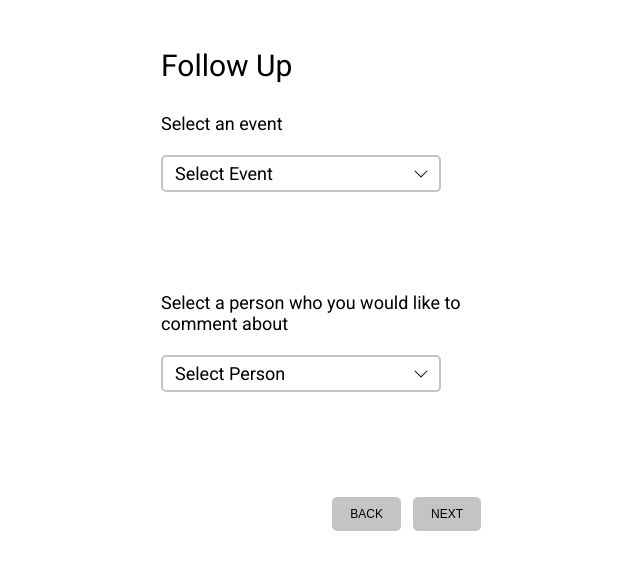
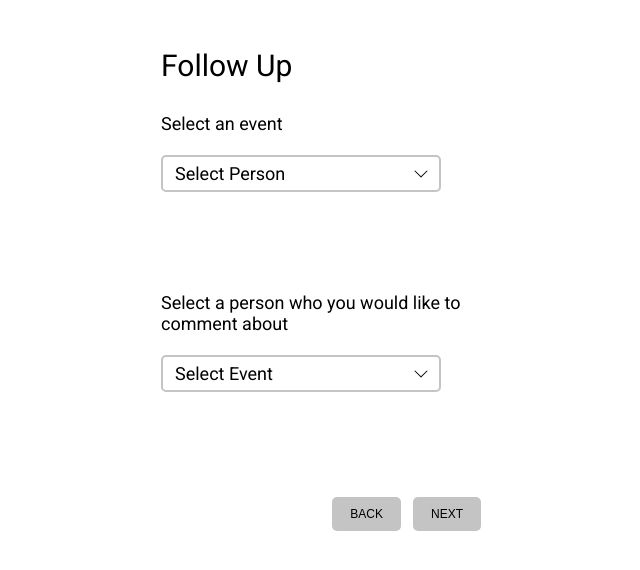
Before and after one commit to DavidRSoftware/dating-organization-react.js, a React (Create React App) app: page /follow-up in a window 1280 px wide. Shown: the top 570 px of the page, without its empty margins (319-959 px from the left). Built offline with nearby package versions, Linux system fonts and the light colour scheme.

Commit message:
updated select menu functionality

```diff
--- a/src/components/pages/FollowUp.js
+++ b/src/components/pages/FollowUp.js
@@ -8,6 +8,8 @@ function FollowUp() {
       const [isPeopleListOpen, setIsPeopleListOpen] = useState(false);
       const [eventState, setEventState] = useState(eventData);
       const [peopleState, setPeopleState] = useState(peopleData);
+      const [peopleDropdownHeaderTitle, setPeopleDropdownHeaderTitle] = useState("Select Event");
+      const [eventsDropdownHeaderTitle, setEventsDropdownHeaderTitle] = useState("Select Person");
 
       const peopleListRef = useRef(null);
       const eventListRef = useRef(null);
@@ -35,23 +37,29 @@ function FollowUp() {
       }
 
       const selectPeopleItem = id => {
+            let title = "";
             const tempArray = peopleState.map((item) => {
                   if (item.id === id) {
+                        title = item.name;
                         return { ...item, selected: true };
                   }
                   return { ...item, selected: false };
             });
+            setPeopleDropdownHeaderTitle(title);
             setPeopleState(tempArray);
             setIsPeopleListOpen(false);
       }
 
       const selectEventItem = id => {
+            let title = "";
             const tempArray = eventState.map((item) => {
                   if (item.id === id) {
+                        title = item.name;
                         return { ...item, selected: true };
                   }
                   return { ...item, selected: false };
             });
+            setEventsDropdownHeaderTitle(title);
             setEventState(tempArray);
             setIsEventsListOpen(false);
       }
@@ -62,7 +70,7 @@ function FollowUp() {
                   <div className="follow-up__label">Select an event</div>
 
                   <button className="dd-header" type="button" onClick={toggleEventListParent} ref={eventListRef}>
-                        <div className="dd-header-title">Select Event</div>
+                        <div className="dd-header-title">{eventsDropdownHeaderTitle}</div>
                         {isEventsListOpen
                               ? <span className="angle-up" onClick={toggleEventListChild}></span>
                               : <span className="angle-down" onClick={toggleEventListChild}></span>}
@@ -89,7 +97,7 @@ function FollowUp() {
                   <div className="follow-up__label">Select a person who you would like to comment about</div>
 
                   <button className="dd-header" type="button" onClick={togglePersonListParent} ref={peopleListRef}>
-                        <div className="dd-header-title">Select Person</div>
+                        <div className="dd-header-title">{peopleDropdownHeaderTitle}</div>
                         {isPeopleListOpen
                               ? <span className="angle-up" onClick={togglePersonListChild}></span>
                               : <span className="angle-down" onClick={togglePersonListChild}></span>}
```
